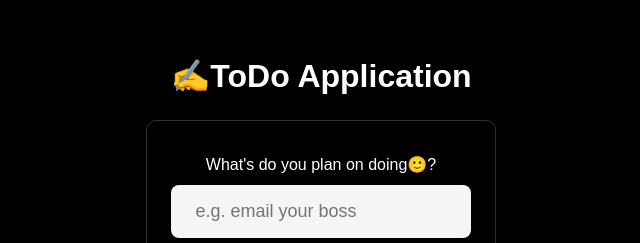
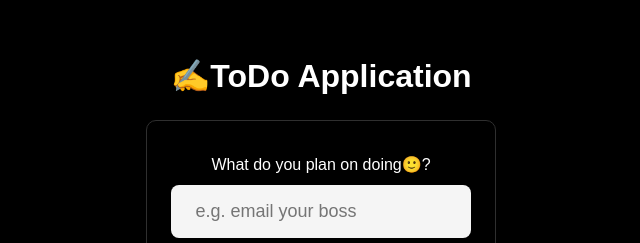
Before and after one commit to iamVictorSam/vue-todo-app, a Vue app: page / in a window 1280 px wide. Shown: the part 150-393 px from the top of the page, without its empty margins (319-959 px from the left). Built offline with nearby package versions, Linux system fonts and the light colour scheme.

Commit message:
word error fixed

```diff
--- a/src/App.vue
+++ b/src/App.vue
@@ -7,7 +7,7 @@
     <div class="input-section">
       <section class="create-todo">
         <form @submit.prevent="addTodo">
-          <h3>What's do you plan on doing🙂?</h3>
+          <h3>What do you plan on doing🙂?</h3>
           <input
             type="text"
             placeholder="e.g. email your boss"
```
